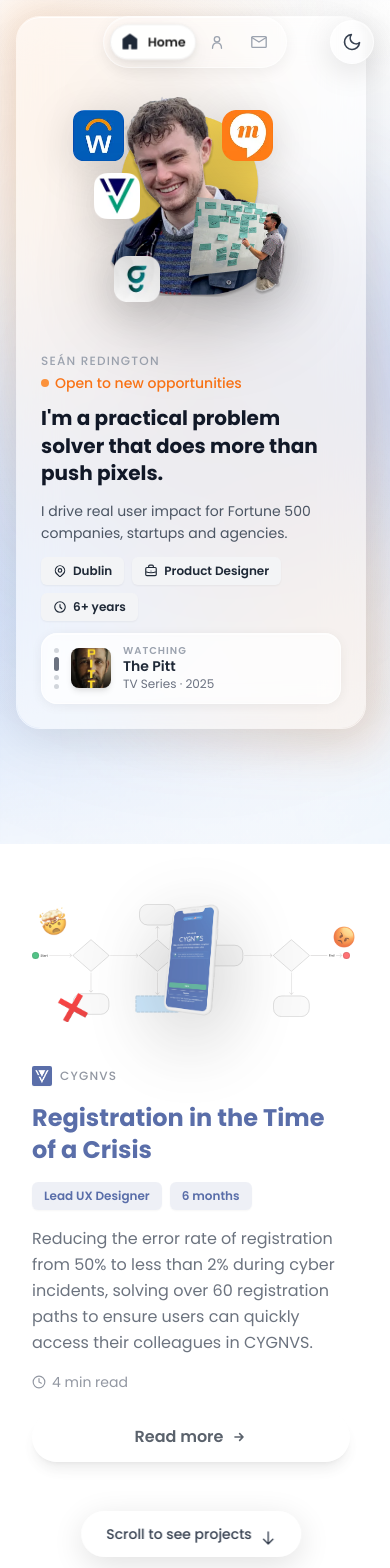
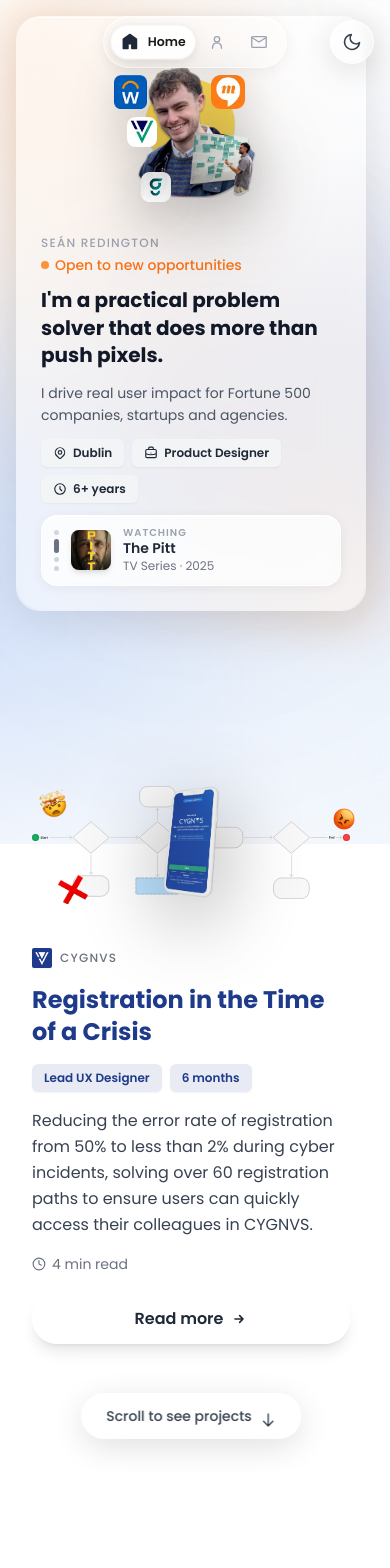
Before and after one commit to seanredington-cell/portfolio, a Next.js app: page / in a window 390 px wide. Shown: the top 1568 px of the page. Built offline with nearby package versions, Linux system fonts and the light colour scheme.

Commit message:
changes to how things are rendered on mobile.

```diff
--- a/app/page.tsx
+++ b/app/page.tsx
@@ -6,7 +6,7 @@ import Background from "@/components/Background";
 import TestimonialCarousel from "@/components/TestimonialCarousel";
 import { useEffect, useState, useRef } from "react";
 import { projectData } from "@/data/projects";
-import { motion, useScroll, useTransform, AnimatePresence } from "framer-motion";
+import { motion, AnimatePresence } from "framer-motion";
 
 export default function Home() {
   const containerRef = useRef<HTMLDivElement>(null);
@@ -132,23 +132,14 @@ export default function Home() {
         )}
       </AnimatePresence>
 
-      <motion.main
+      <main
         ref={containerRef}
         className="min-h-screen relative"
-        initial={{ opacity: 0 }}
-        animate={{ opacity: isLoading ? 0 : 1 }}
-        transition={{ duration: 0.8, ease: "easeOut", delay: 0.2 }}
       >
-      <motion.div
-        initial={{ opacity: 0, scale: 1.05 }}
-        animate={{ opacity: 1, scale: 1 }}
-        transition={{ duration: 1.2, ease: [0.22, 1, 0.36, 1] }}
-      >
-        <Background />
-      </motion.div>
+      <Background />
 
       {/* Dynamic color overlay with wash effect */}
-      <motion.div
+      <div
         className="fixed inset-0 -z-5 pointer-events-none opacity-10"
         style={{
           background: `
@@ -157,13 +148,7 @@ export default function Home() {
         }}
       />
 
-      <motion.div
-        initial={{ opacity: 0, y: 20 }}
-        animate={{ opacity: 1, y: 0 }}
-        transition={{ duration: 1, delay: 0.3, ease: [0.22, 1, 0.36, 1] }}
-      >
         <Projects />
-      </motion.div>
       {/* Testimonials section */}
       <section className="pt-0 pb-16 sm:pb-24 overflow-hidden">
         <div className="max-w-4xl mx-auto px-4 sm:px-6 lg:px-8 text-center mb-8">
@@ -190,7 +175,7 @@ export default function Home() {
       </section>
 
       <Footer />
-    </motion.main>
+    </main>
     </>
   );
 }
--- a/components/Projects.tsx
+++ b/components/Projects.tsx
@@ -127,7 +127,7 @@ function HeroSection() {
         {/* Mobile layout */}
         <div className="relative z-10 lg:hidden flex flex-col gap-0">
           {/* Image */}
-          <div className="w-full max-w-xs mx-auto px-8 pt-4">
+          <div className="w-full max-w-[200px] mx-auto px-4 pt-2">
             {p.heroLayers && <HeroImageComposition heroLayers={p.heroLayers} name={p.name} groupFloat />}
           </div>
           {/* Text */}
@@ -601,6 +601,9 @@ function ProjectCard({
     return cardOpacity.on('change', (latest) => setCurrentOpacity(latest));
   }, [cardOpacity]);
 
+  // Don't render images for cards that are fully invisible — saves memory on mobile
+  const isVisible = currentOpacity > 0;
+
   return (
     <motion.div
       className="absolute inset-0 w-full h-full flex items-center justify-center"
@@ -611,8 +614,8 @@ function ProjectCard({
       onMouseEnter={() => setIsHovered(true)}
       onMouseLeave={() => setIsHovered(false)}
     >
-      {/* Mobile Layout: Stacked vertically with fade-in */}
-      {!project.isHero ? (
+      {/* Only render content when card is visible — prevents all images loading into memory simultaneously */}
+      {isVisible && !project.isHero ? (
         <a href={`/projects/${project.id}`} className="lg:hidden flex flex-col gap-4 w-full max-w-2xl px-4 cursor-pointer group relative">
           <div className="w-full max-w-md mx-auto aspect-video relative rounded-lg overflow-visible">
             {project.layeredImages ? (
@@ -1001,7 +1004,7 @@ function ProjectCard({
             </div>
           </div>
         </a>
-      ) : (
+      ) : isVisible ? (
         <div className="lg:hidden flex flex-col gap-4 w-full max-w-2xl px-4">
           <div className="w-full max-w-[224px] mx-auto aspect-square relative rounded-lg overflow-visible">
             {project.heroLayers ? (
@@ -1137,10 +1140,10 @@ function ProjectCard({
 
           </div>
         </div>
-      )}
+      ) : null}
 
       {/* Desktop Layout: Side-by-side */}
-      <div className="hidden lg:flex items-center justify-center gap-4 w-full relative">
+      {isVisible && <div className="hidden lg:flex items-center justify-center gap-4 w-full relative">
 
         {project.isHero ? (
           <>
@@ -1616,7 +1619,7 @@ function ProjectCard({
             />
           </>
         )}
-      </div>
+      </div>}
     </motion.div>
   );
 }
```
